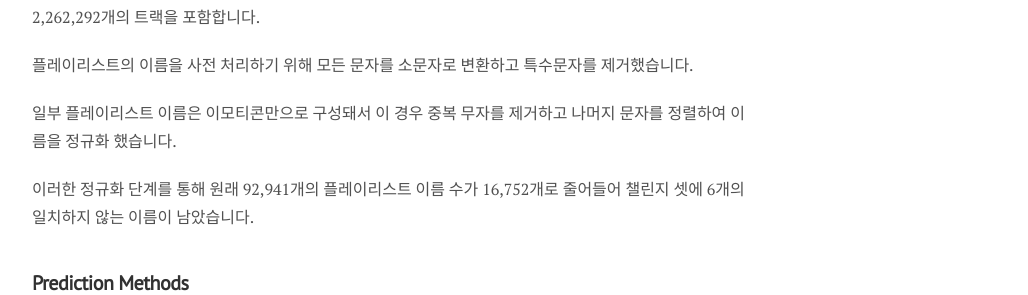
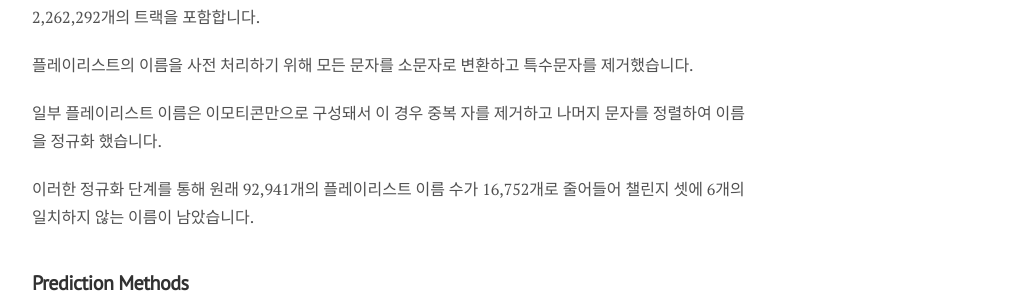
Before and after one commit to del-luna/del-luna.github.io, a Jekyll site: the page built from _posts/2020-05-07-Efficient K-NN for playlist continuation-post.md, in a window 1280 px wide and 900 px high, scrolled down 2290 px. Shown: the part 158-453 px from the top of the window, without its empty margins (248-1276 px from the left). Built offline with Jekyll 4.4.1, drawn with Linux system fonts in a browser that asks for light colours; nearby versions of some CDN libraries; formulas are drawn with MathJax 3; comment, search, counter and statistics services are not loaded.

Commit message:
Update 2020-05-07-Efficient K-NN for playlist continuation-post.md

```diff
--- a/_posts/2020-05-07-Efficient K-NN for playlist continuation-post.md
+++ b/_posts/2020-05-07-Efficient K-NN for playlist continuation-post.md
@@ -87,7 +90,7 @@
 
 플레이리스트의 이름을 사전 처리하기 위해 모든 문자를 소문자로 변환하고 특수문자를 제거했습니다.
 
-일부 플레이리스트 이름은 이모티콘만으로 구성돼서 이 경우 중복 무자를 제거하고 나머지 문자를 정렬하여 이름을 정규화 했습니다.
+일부 플레이리스트 이름은 이모티콘만으로 구성돼서 이 경우 중복 자를 제거하고 나머지 문자를 정렬하여 이름을 정규화 했습니다.
 
 이러한 정규화 단계를 통해 원래 92,941개의 플레이리스트 이름 수가 16,752개로 줄어들어 챌린지 셋에 6개의 일치하지 않는 이름이 남았습니다.
 
```
Also changed, not shown: other parts of _posts/2020-05-07-Efficient K-NN for playlist continuation-post.md (+3 -0 lines).
